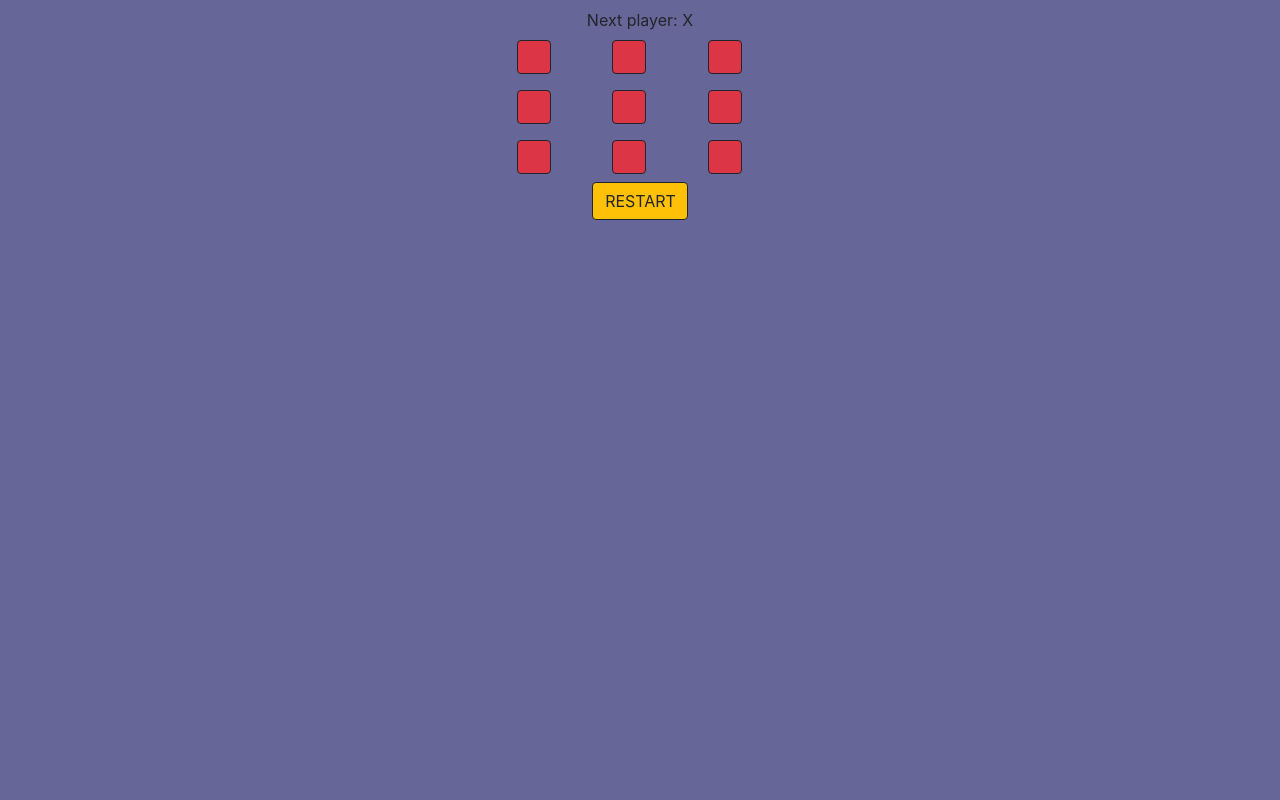
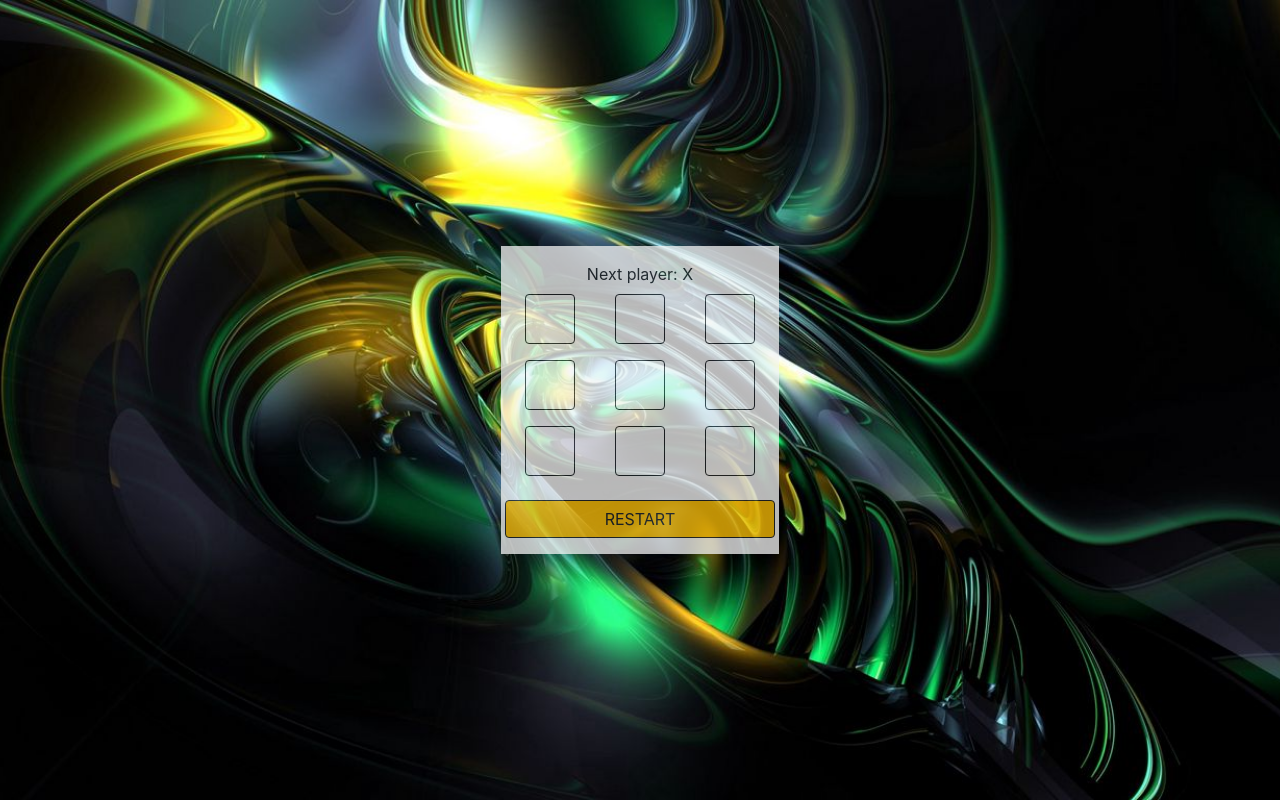
Before and after one commit to Zoolfan/week12FSWD, a React (Create React App) app: page / in a window 1280 px wide. Built offline with nearby package versions, Linux system fonts and the light colour scheme.

Commit message:
fix layout

```diff
--- a/public/index.html
+++ b/public/index.html
@@ -27,9 +27,9 @@
 
     <link rel="stylesheet" href="https://cdn.jsdelivr.net/npm/bootstrap@5.1.3/dist/css/bootstrap.min.css" integrity="sha384-1BmE4kWBq78iYhFldvKuhfTAU6auU8tT94WrHftjDbrCEXSU1oBoqyl2QvZ6jIW3" crossorigin="anonymous">
 
-    <title>React App</title>
+    <title>Latihan React App</title>
   </head>
-  <body>
+  <body class="d-flex justify-content-center align-items-center vh-100 ">
     <noscript>You need to enable JavaScript to run this app.</noscript>
     <div id="root"></div>
     <!--
--- a/src/App.js
+++ b/src/App.js
@@ -1,7 +1,7 @@
-import * as React from "react";
+import React, { useState } from "react";
 
 function Board() {
-	const [squares, setSquares] = React.useState(Array(9).fill(null));
+	const [squares, setSquares] = useState(Array(9).fill(null));
 	const nextValue = calculateNextValue(squares);
 	const winner = calculateWinner(squares);
 	const status = calculateStatus(winner, squares, nextValue);
@@ -20,10 +20,20 @@ function Board() {
 	}
 
 	function renderSquare(i) {
+		const squareValue = squares[i];
+		const isX = squareValue === "X";
+		const isWinnerSquare = winner && winner.includes(i);
+
 		return (
 			<button
 				type="button"
-				class="btn btn-danger border border-dark p-3 m-2"
+				className={`square-large btn border border-dark p-3 m-2 ${
+					isX ? "x-color" : "o-color"
+				} ${
+					isWinnerSquare
+						? "square-large btn border border-dark p-3 m-2 winner-square"
+						: ""
+				}`}
 				onClick={() => selectSquare(i)}
 			>
 				{squares[i]}
@@ -32,27 +42,27 @@ function Board() {
 	}
 
 	return (
-		<div class="container p-2">
-			<div class="row justify-content-md-center">{status}</div>
-			<div class="row justify-content-md-center">
-				<div class="col col-lg-1">{renderSquare(0)} </div>
-				<div class="col col-lg-1">{renderSquare(1)} </div>
-				<div class="col col-lg-1">{renderSquare(2)} </div>
+		<div className="container mainn opacity-75 p-3">
+			<div className="row justify-content-center">{status}</div>
+			<div className="row">
+				<div className="col">{renderSquare(0)}</div>
+				<div className="col">{renderSquare(1)}</div>
+				<div className="col">{renderSquare(2)}</div>
 			</div>
-			<div class="row justify-content-md-center">
-				<div class="col col-lg-1">{renderSquare(3)} </div>
-				<div class="col col-lg-1">{renderSquare(4)} </div>
-				<div class="col col-lg-1">{renderSquare(5)} </div>
+			<div className="row">
+				<div className="col">{renderSquare(3)}</div>
+				<div className="col">{renderSquare(4)}</div>
+				<div className="col">{renderSquare(5)}</div>
 			</div>
-			<div class="row justify-content-md-center">
-				<div class="col col-lg-1">{renderSquare(6)} </div>
-				<div class="col col-lg-1">{renderSquare(7)} </div>
-				<div class="col col-lg-1">{renderSquare(8)} </div>
+			<div className="row">
+				<div className="col">{renderSquare(6)}</div>
+				<div className="col">{renderSquare(7)}</div>
+				<div className="col">{renderSquare(8)}</div>
 			</div>
-			<div class="row justify-content-md-center">
+			<div className="row mt-3">
 				<button
 					type="button"
-					class="btn btn-warning btn-outline-dark col-lg-1"
+					className="btn btn-warning btn-outline-dark"
 					onClick={restart}
 				>
 					RESTART
@@ -72,7 +82,6 @@ function Game() {
 	);
 }
 
-// eslint-disable-next-line no-unused-vars
 function calculateStatus(winner, squares, nextValue) {
 	return winner
 		? `Winner: ${winner}`
@@ -81,12 +90,10 @@ function calculateStatus(winner, squares, nextValue) {
 		: `Next player: ${nextValue}`;
 }
 
-// eslint-disable-next-line no-unused-vars
 function calculateNextValue(squares) {
 	return squares.filter(Boolean).length % 2 === 0 ? "X" : "O";
 }
 
-// eslint-disable-next-line no-unused-vars
 function calculateWinner(squares) {
 	const lines = [
 		[0, 1, 2],
--- a/src/index.css
+++ b/src/index.css
@@ -5,7 +5,34 @@ body {
     sans-serif;
   -webkit-font-smoothing: antialiased;
   -moz-osx-font-smoothing: grayscale;
-  background-color: #666699;
+  /* background-color:darkgray; */
+  background-image: url("../BG.jpg");
+  background-size: cover;
+  background-position: center;
+  /* filter: blur(2px); */
+}
+
+.mainn{
+  background: whitesmoke;;
+}
+
+.square-large {
+  width: 50px;
+  height: 50px;
+}
+
+.winner-square {
+  background-color: yellow;
+}
+
+.x-color {
+  font-size: larger;
+  color: blue; /* Change to your desired X color */
+}
+
+.o-color {
+  font-size: larger;
+  color: red; /* Change to your desired O color */
 }
 
 code {
```
Also changed, not shown: BG.jpg (added).
